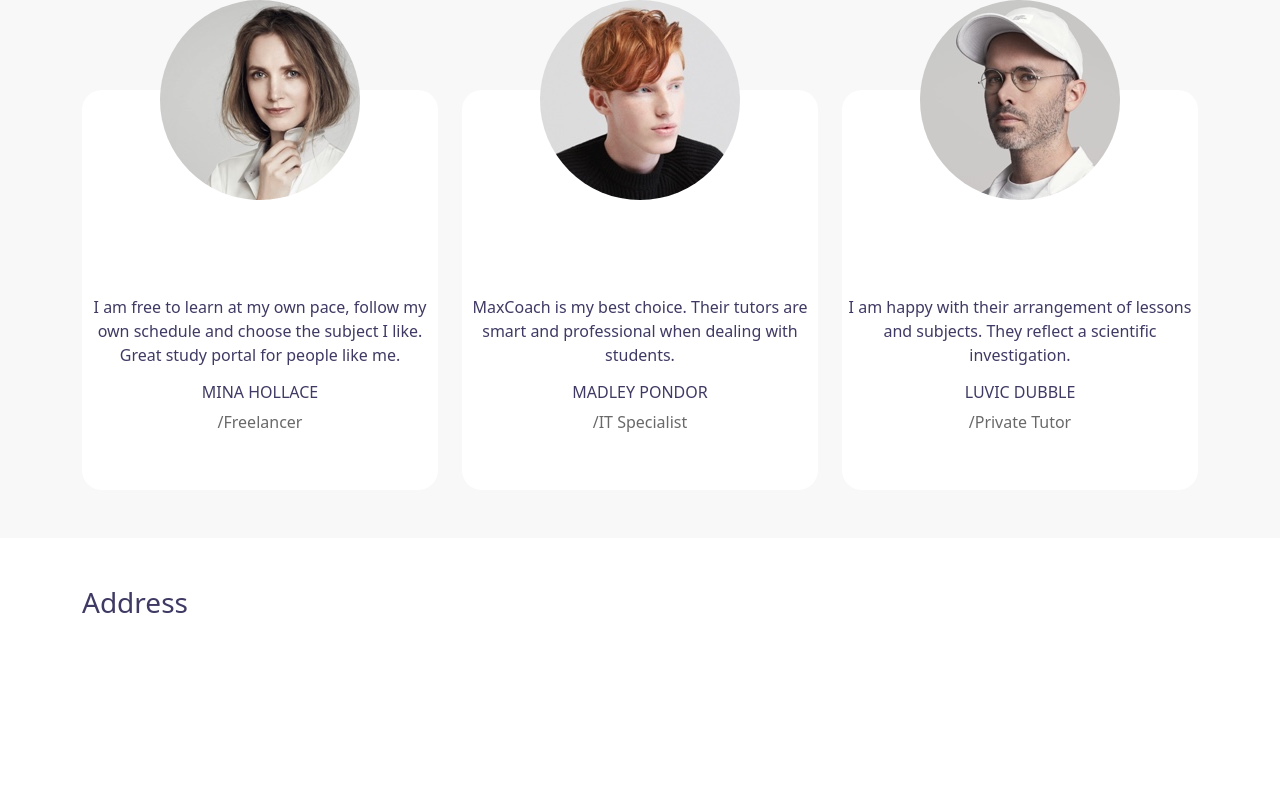
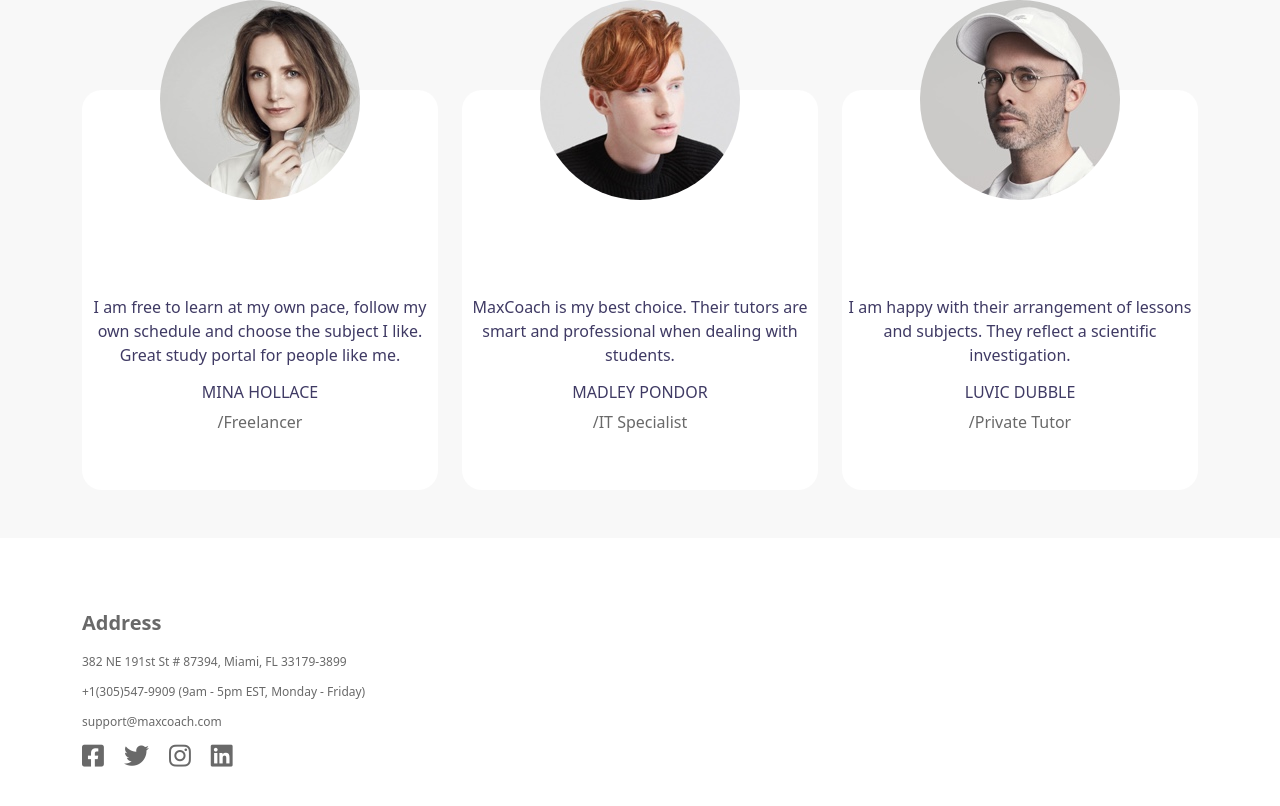
Before and after one commit to VincenzoDiMasi/proj-html-vuejs, a Vue app: page / in a window 1280 px wide. Shown: the part 5492-6298 px from the top of the page. Built offline with nearby package versions, Linux system fonts and the light colour scheme.

Commit message:
Add 1st col footer

```diff
--- a/src/components/AppFooter.vue
+++ b/src/components/AppFooter.vue
@@ -23,11 +23,16 @@
     <div class="container">
       <div class="row">
         <div class="col-6 py-5">
-          <h3>Address</h3>
+          <h5>Address</h5>
           <ul>
-            <li></li>
-            <li></li>
-            <li></li>
+            <li>382 NE 191st St # 87394, Miami, FL 33179-3899</li>
+            <li>+1(305)547-9909 (9am - 5pm EST, Monday - Friday)</li>
+            <li>support@maxcoach.com</li>
+            <li><a href="#"><i class="fa-brands fa-square-facebook"></i></a>
+              <a href="#"><i class="fa-brands fa-twitter"></i></a>
+              <a href="#"><i class="fa-brands fa-instagram"></i></a>
+              <a href="#"><i class="fa-brands fa-linkedin"></i></a>
+            </li>
           </ul>
         </div>
         <div class="col-3  py-5"></div>
@@ -42,5 +47,29 @@
 footer {
   background-color: $bgMainColor;
   height: 400px;
+
+  h5{
+    color: $textSecondaryColor;
+    font-weight: bold;
+    margin-bottom: 18px;
+    margin-top: 25px;
+
+  }
+
+  ul {
+    padding: 0;
+  }
+
+  li {
+    margin-bottom: 12px;
+    color: $textSecondaryColor;
+    font-size: 12px;
+
+    .fa-brands {
+    color: $textSecondaryColor;
+    margin-right: 20px;
+    font-size: 25px;
+    }
+  }
 }
 </style>
```
